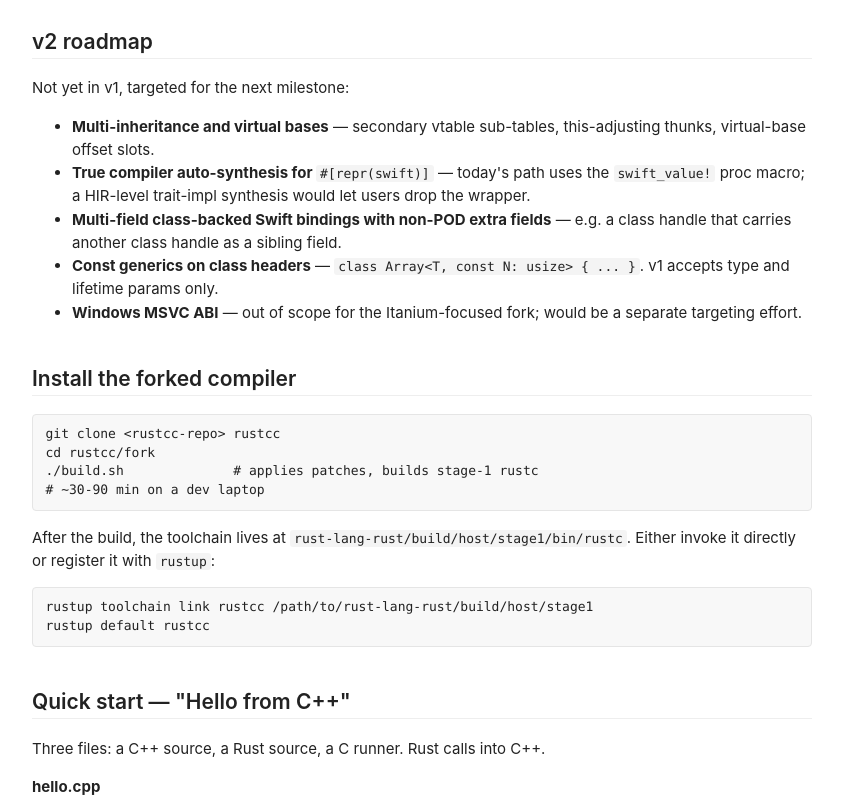
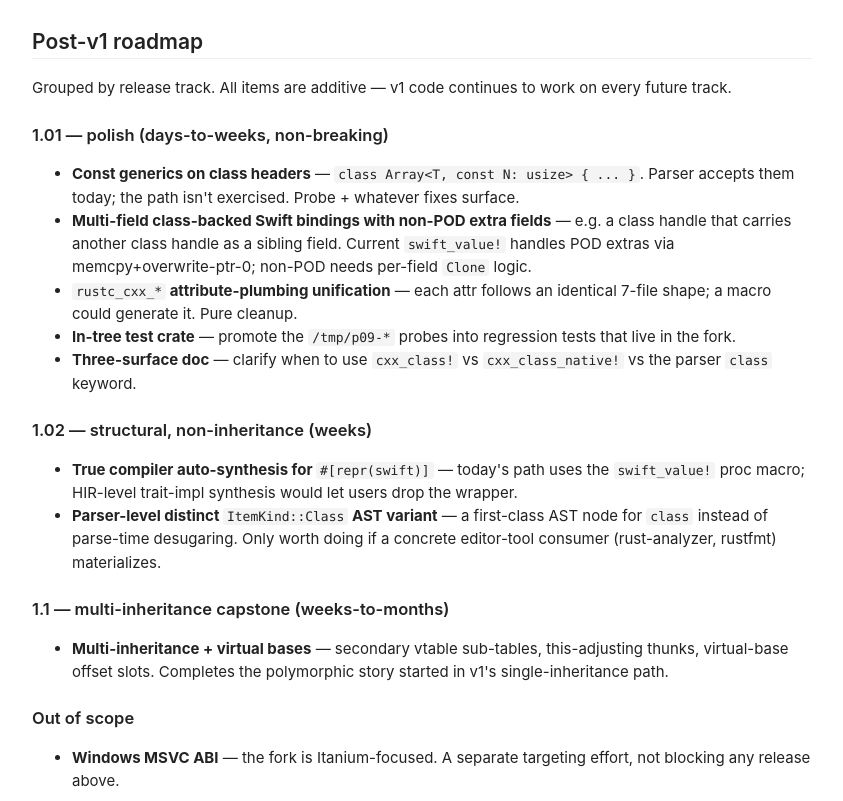
Before and after one commit to mitzev/rustcc, a plain HTML site: page fork/getting-started.html in a window 1280 px wide. Shown: the part 2020-2821 px from the top of the page, without its empty margins (218-1061 px from the left). Drawn offline with Linux system fonts and the light colour scheme.

Commit message:
Reorganize v2 roadmap into 1.01 / 1.02 / 1.1 release tracks
Replaces the single "v2 roadmap" / "v2 deferred" buckets in
getting-started.html and PATCHES.md with a three-track split:

- 1.01 — polish (days-to-weeks, non-breaking): const generics on
  class headers, non-POD Swift fields, override signature-compat
  lint, attribute-plumbing unification cleanup, in-tree test crate,
  three-surface docs.
- 1.02 — structural non-inheritance (weeks): compiler
  auto-synthesis for #[repr(swift)], ItemKind::Class AST variant.
- 1.1 — multi-inheritance capstone (weeks-to-months):
  multi-inheritance + virtual bases.

Windows MSVC ABI remains out of scope.

Also updates the "What's still limited in v1" table cells so
items point at their new bucket (1.01 or 1.1) instead of "v2".
Historical references to "v2" in older patch notes are left as-is
since they describe state at time of writing.

Co-Authored-By: Claude Opus 4.7 (1M context) <noreply@anthropic.com>

```diff
--- a/fork/getting-started.html
+++ b/fork/getting-started.html
@@ -90,27 +90,64 @@ project is for you.</p>
   <tr><td>Targets</td><td colspan="2"><code>x86_64-apple-darwin</code>, <code>x86_64-unknown-linux-gnu</code>, <code>aarch64-apple-darwin</code>, <code>aarch64-unknown-linux-gnu</code>, <code>i686-*</code> (non-Windows), bare-metal <code>thumbv6m-*</code> / <code>thumbv7em-*</code> / <code>thumbv7m-*</code> / <code>thumbv8m.*</code>, bare-metal <code>riscv32im*c-unknown-none-elf</code> / <code>riscv32im*c-esp-espidf</code>. Cross-builds across these are supported.</td></tr>
 </table>
 
-<h2>v2 roadmap</h2>
+<h2>Post-v1 roadmap</h2>
 
-<p>Not yet in v1, targeted for the next milestone:</p>
+<p>Grouped by release track. All items are additive — v1 code
+continues to work on every future track.</p>
+
+<h3>1.01 — polish (days-to-weeks, non-breaking)</h3>
 
 <ul>
-  <li><strong>Multi-inheritance and virtual bases</strong> —
-      secondary vtable sub-tables, this-adjusting thunks,
-      virtual-base offset slots.</li>
+  <li><strong>Const generics on class headers</strong> — <code>class
+      Array&lt;T, const N: usize&gt; { ... }</code>. Parser
+      accepts them today; the path isn't exercised. Probe +
+      whatever fixes surface.</li>
+  <li><strong>Multi-field class-backed Swift bindings with
+      non-POD extra fields</strong> — e.g. a class handle that
+      carries another class handle as a sibling field. Current
+      <code>swift_value!</code> handles POD extras via
+      memcpy+overwrite-ptr-0; non-POD needs per-field
+      <code>Clone</code> logic.</li>
+  <li><strong><code>rustc_cxx_*</code> attribute-plumbing
+      unification</strong> — each attr follows an identical
+      7-file shape; a macro could generate it. Pure cleanup.</li>
+  <li><strong>In-tree test crate</strong> — promote the
+      <code>/tmp/p09-*</code> probes into regression tests that
+      live in the fork.</li>
+  <li><strong>Three-surface doc</strong> — clarify when to use
+      <code>cxx_class!</code> vs <code>cxx_class_native!</code>
+      vs the parser <code>class</code> keyword.</li>
+</ul>
+
+<h3>1.02 — structural, non-inheritance (weeks)</h3>
+
+<ul>
   <li><strong>True compiler auto-synthesis for
       <code>#[repr(swift)]</code></strong> — today's path uses the
-      <code>swift_value!</code> proc macro; a HIR-level
+      <code>swift_value!</code> proc macro; HIR-level
       trait-impl synthesis would let users drop the wrapper.</li>
-  <li><strong>Multi-field class-backed Swift bindings with
-      non-POD extra fields</strong> — e.g. a class handle that
-      carries another class handle as a sibling field.</li>
-  <li><strong>Const generics on class headers</strong> — <code>class
-      Array&lt;T, const N: usize&gt; { ... }</code>. v1 accepts type
-      and lifetime params only.</li>
-  <li><strong>Windows MSVC ABI</strong> — out of scope for the
-      Itanium-focused fork; would be a separate targeting
-      effort.</li>
+  <li><strong>Parser-level distinct <code>ItemKind::Class</code>
+      AST variant</strong> — a first-class AST node for
+      <code>class</code> instead of parse-time desugaring. Only
+      worth doing if a concrete editor-tool consumer
+      (rust-analyzer, rustfmt) materializes.</li>
+</ul>
+
+<h3>1.1 — multi-inheritance capstone (weeks-to-months)</h3>
+
+<ul>
+  <li><strong>Multi-inheritance + virtual bases</strong> —
+      secondary vtable sub-tables, this-adjusting thunks,
+      virtual-base offset slots. Completes the polymorphic
+      story started in v1's single-inheritance path.</li>
+</ul>
+
+<h3>Out of scope</h3>
+
+<ul>
+  <li><strong>Windows MSVC ABI</strong> — the fork is
+      Itanium-focused. A separate targeting effort, not
+      blocking any release above.</li>
 </ul>
 
 <h2>Install the forked compiler</h2>
@@ -992,13 +1029,13 @@ parts (C3, C6, H2, P4) run Rust today.</div>
   <tr><td>Single inheritance</td><td>Supported</td><td>—</td></tr>
   <tr><td><code>dynamic_cast</code> across inheritance</td><td>Supported</td><td>—</td></tr>
   <tr><td>Virtual method override</td><td>Supported</td><td>Derived class methods with the same name as a base virtual replace the base's vtable slot (P09.34)</td></tr>
-  <tr><td>Multi-inheritance / virtual bases</td><td>v2</td><td>Use composition-over-inheritance at the C++ API boundary</td></tr>
-  <tr><td>Virtual-override signature-compat lint</td><td>v2</td><td>Name-match today; mismatched sigs are user error. A lint is future polish.</td></tr>
+  <tr><td>Multi-inheritance / virtual bases</td><td>1.1</td><td>Use composition-over-inheritance at the C++ API boundary</td></tr>
+  <tr><td>Virtual-override signature-compat lint</td><td>1.01</td><td>Name-match today; mismatched sigs are user error. A lint is future polish.</td></tr>
   <tr><td>Windows MSVC ABI</td><td>Out of scope</td><td>Itanium-only; use a different build for Windows</td></tr>
   <tr><td><code>isize</code> / <code>usize</code> in C++ sigs</td><td>Rejected (target-dependent mangling)</td><td>Use explicit <code>i64</code>/<code>u64</code></tr>
   <tr><td>Tuples, slices, <code>&amp;str</code>, fn pointers in C++ sigs</td><td>Rejected</td><td>Pass as struct / ptr+len / raw fn ptr</td></tr>
   <tr><td>Non-trivial move ctors (move-only C++ types)</td><td>Partial — covered by <code>!Copy</code> heuristic</td><td>Verify with a probe if precise move semantics matter</td></tr>
-  <tr><td>Const generics on <code>class</code> header</td><td>v2</td><td>Use type / lifetime params for v1; const generics parse but aren't tested</td></tr>
+  <tr><td>Const generics on <code>class</code> header</td><td>1.01</td><td>Use type / lifetime params for v1; const generics parse but aren't tested</td></tr>
 </table>
 
 <div class="caveat"><b>Error early, not at link time.</b> If you write a C++ signature
```
Also changed, not shown: fork/PATCHES.md (+38 -13 lines).
